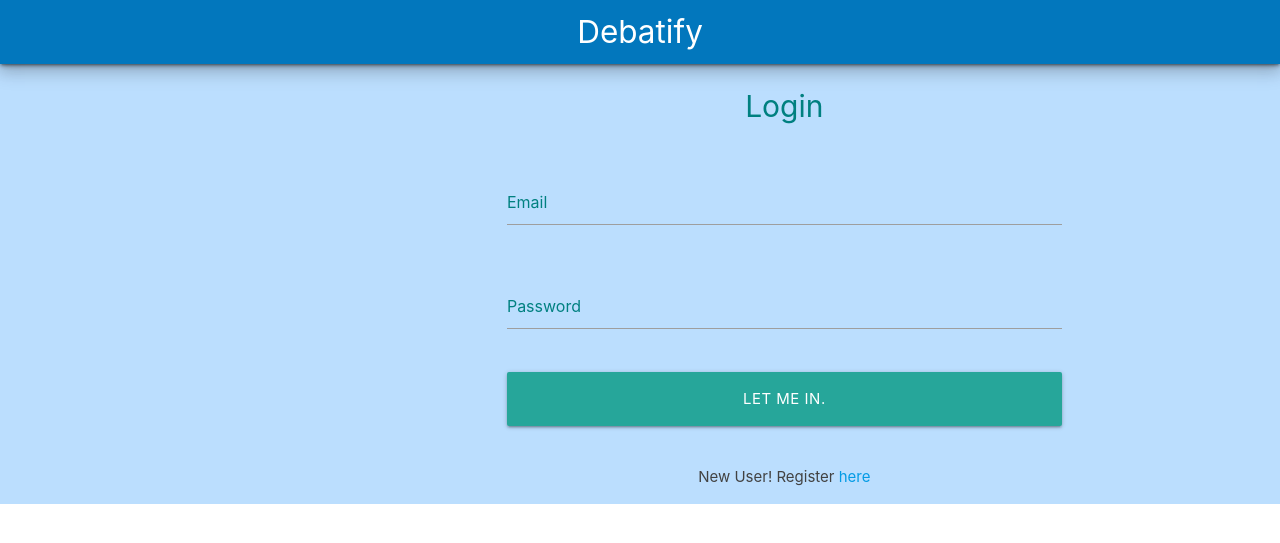
After one commit to lunaticmonk/ihack, a Flask app: template templates/signup.html in a window 1280 px wide. The commit adds this page. Shown: the top 543 px of the page. Run offline with Flask 2, Linux system fonts and the light colour scheme; the template is opened without the code that fills it, so the values that code supplies are empty; some libraries are stand-ins or nearby versions.

Commit message:
change UI

```diff
--- a/app.py
+++ b/app.py
@@ -3,6 +3,7 @@ from flask import Flask, request, render_template, url_for, redirect
 import datetime
 from flask_sqlalchemy import SQLAlchemy
 from flask_login import UserMixin,AnonymousUserMixin
+from sqlalchemy.sql.expression import func
 
 app = Flask(__name__)
 
@@ -20,6 +21,9 @@ class Journal(db.Model):
 	title = db.Column(db.String, nullable = False)
 	journal_text = db.Column(db.String, nullable = False)
 	link = db.Column(db.String, nullable = False)
+	fc = db.Column(db.Integer, nullable = True, default = 0)
+	ti = db.Column(db.Integer, nullable = True, default = 0)
+	pf = db.Column(db.Integer, nullable = True, default = 0)
 
 class User(UserMixin,db.Model):
 	__tablename__ = 'users'
@@ -46,10 +50,28 @@ def formpost():
 	db.session.commit()
 	return redirect(url_for('index'))
 
+@app.route('/upvote')
+def upvote():
+	journal_id = request.args.get('journal_id')
+	print journal_id
+	fetcheditem = Journal.query.filter_by(id = journal_id).first()
+	print fetcheditem
+	if request.args.get('btn') == 'fc':
+		print 'Before : ',fetcheditem.fc
+		fetcheditem.fc += 1
+		print 'After : ',fetcheditem.fc
+	if request.args.get('btn') == 'ti':
+		fetcheditem.ti += 1
+	if request.args.get('btn') == 'pf':
+		fetcheditem.pf += 1
+	db.session.add(fetcheditem)
+	db.session.commit()
+	return redirect(url_for('index'))
+
 @app.route('/create_paper', methods = ["GET", "POST"])
 def create_paper():
 	if request.method == "GET":
-		return render_template('create_journal.html')
+		return render_template('create_paper.html')
 	if request.method == "POST":
 		print 'post'
 		journal_title = request.form["journaltitle"]
@@ -62,5 +84,9 @@ def create_paper():
 		db.session.commit()
 		return redirect(url_for('index'))
 
+@app.route('/profile')
+def profile():
+	return render_template('profile.html')
+
 if __name__ == '__main__':
 	app.run(debug = True)
--- a/static/css/style.css
+++ b/static/css/style.css
@@ -1,16 +1,7 @@
-body {
-	background-color: #e3e3e3;
+@import url(https://fonts.googleapis.com/css?family=Inconsolata);
+@import url(https://fonts.googleapis.com/css?family=Quicksand);
+
+nav a {
+	text-decoration: none;
+	color : #000;
 }
-
-input[ type = "file" ] {
-	display : none;
-}
-
-#modal {
-	display : none;
-}
-
-a {
-	text-decoration: none;
-	color : #fff;
-}
--- /dev/null
+++ b/templates/signup.html
@@ -0,0 +1,87 @@
+<!DOCTYPE html>
+<html >
+  <head>
+    <meta charset="UTF-8">
+    <title>Sign in!!</title>
+    <link rel="stylesheet" href="css/normalize.css">
+    <style>
+      .login {
+        background: #bbdefe;
+        margin: auto;
+        height: 100%;
+      }
+      textarea:focus, input:focus, #pass:focus {
+        color: #008080;
+      }
+      input::-webkit-input-placeholder {
+        color: #008080 !important;
+      }
+      input::-moz-placeholder {
+        color: #008080 !important;
+      }
+      input:-ms-input-placeholder {
+        color: #008080 !important;
+      }
+      input:-moz-placeholder {
+        color: #008080 !important;
+      }
+      #h1 {
+        margin-top: 20px;
+        font-size: 30px;
+        color: #008080;
+      }
+      #h2 {
+        color: #424242;
+      }
+    </style>
+  <link rel="stylesheet" href="http://fonts.googleapis.com/icon?family=Material+Icons">
+  <link rel="stylesheet" type="text/css" href="{{url_for('static',filename = "assets/css/bootstrap.min.css")}}">
+  <link rel="stylesheet" type="text/css" href="{{url_for('static',filename = "assets/materialize/css/materialize.css")}}">
+  <link rel="stylesheet" type="text/css" href="{{url_for('static',filename = "assets/css/style.css")}}">
+</head>
+<body>
+
+<div class="login">
+  <div class="nev-menu">
+  <nav>
+    <div class="nav-wrapper light-blue darken-3 z-depth-3">
+      <a href="{{url_for('index')}}" class="brand-logo center" style ="text-decoration : none">Debatify</a>
+    </div>
+  </nav>
+</div>
+<!-- nav end-->
+  <div class="container">
+    <div class="row">
+      <div class="col s4 offset-s4">
+        <p class="center" id="h1">Login</p>
+      </div>
+    </div>
+     <div class="row">
+       <form class="col s8 offset-s4" id="form" method="post" action = '{{url_for('auth.loginprocess')}}'>
+         <div class="row">
+           <div class="input-field col s6">
+             <input placeholder="Email" name="Email" type="email" class="validate" required="required">
+           </div>
+         </div>
+         <div class="row">
+           <div class="input-field col s6">
+             <input id="pass" placeholder="Password" type="password" name="Password" class="validate" required="required">
+           </div>
+         </div>
+         <div class="row">
+           <div class="col s6">
+             <button type="submit" class="btn btn-primary btn-block btn-large">Let me in.</button>
+           </div>
+         </div>
+       </form>
+     </div>
+     <div class="row">
+       <div class="col s4 offset-s4">
+         <p class="center" id="h2">New User! Register
+         <a href = "{{url_for('auth.register')}}">here</a></p>
+       </div>
+     </div>
+  </div>
+</div>
+</body>
+</html>
```
Also changed, not shown: templates/create_paper.html (added, +29 -0 lines), templates/index.html (+6 -4 lines), templates/profile.html (added, +24 -0 lines), data.sqlite, 1 other file.
